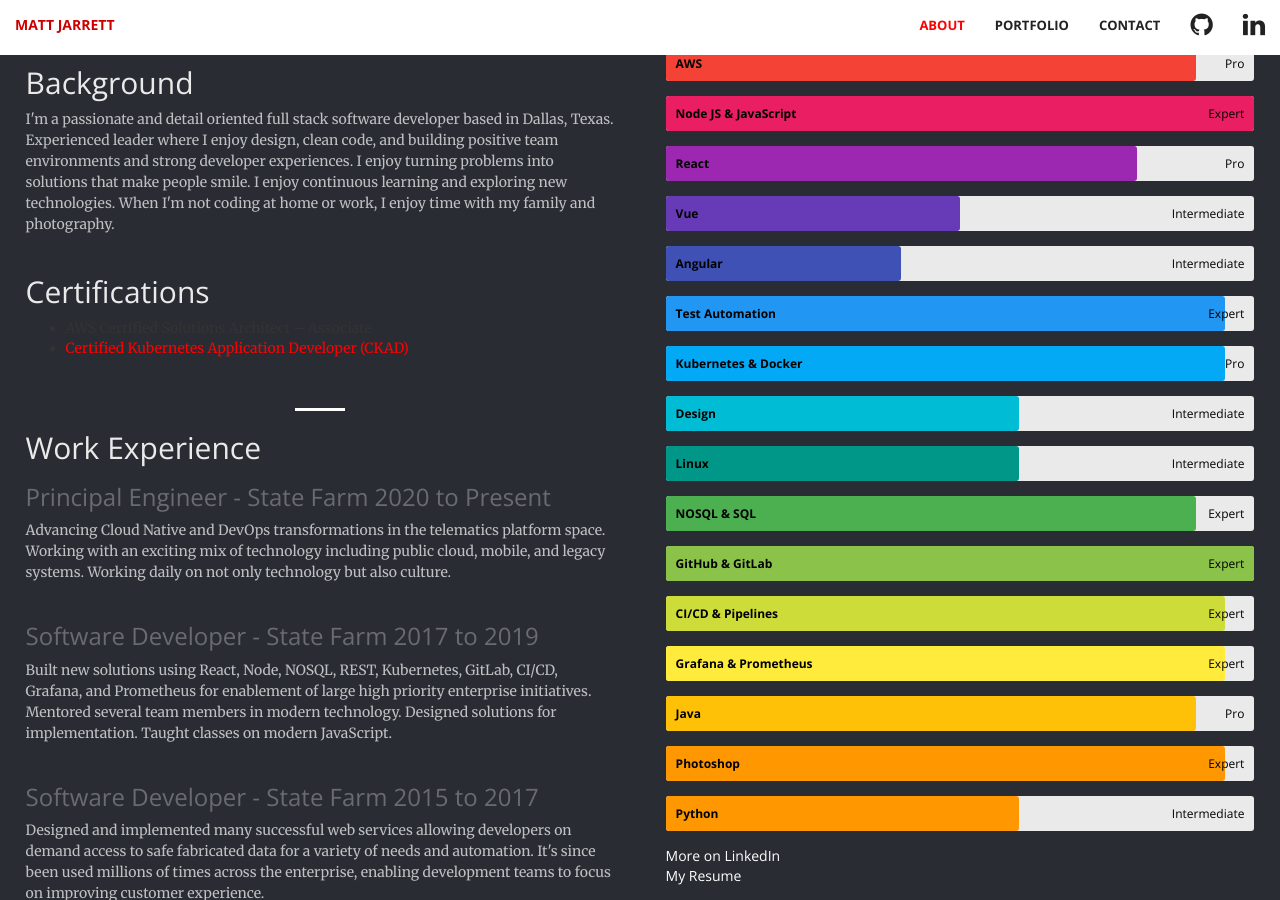
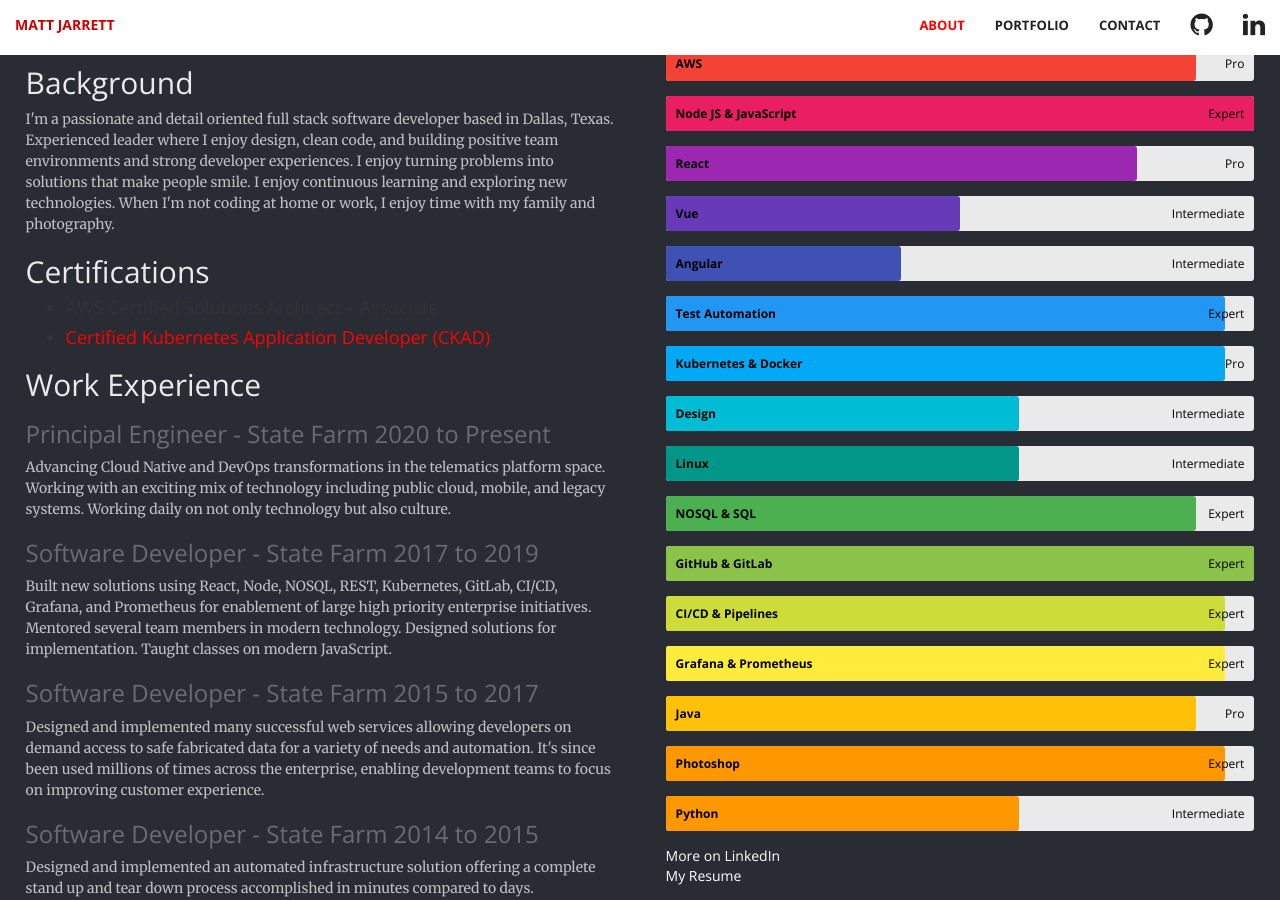
Before and after one commit to cujarrett/cujarrett.github.io, a Jekyll site: the page built from index.html, in a window 1280 px wide and 900 px high, scrolled down 1094 px. Built offline with Jekyll 4.4.1, drawn with Linux system fonts in a browser that asks for light colours; Markdown is read by kramdown in place of the engine named in the settings.

Commit message:
updates about section

```diff
--- a/_includes/about.html
+++ b/_includes/about.html
@@ -1,7 +1,7 @@
 <div class="about" id="about">
   <div class="col-lg-8 col-lg-offset-2 text-center">
     <h1 class="section-heading">about me</h1>
-    <hr class="light">
+    <hr class="white">
   </div>
   <div class="left" id="conditional-hide">
     <h2 class="text-light-faded">Background</h2>
@@ -11,43 +11,35 @@
       problems into solutions that make people smile. I enjoy continuous learning and exploring
       new technologies. When I'm not coding at home or work, I enjoy time with my family and
       photography.</p>
-    </br>
     <h2 class="text-light-faded">Certifications</h2>
-    <p class="text-faded"></p>
+    <p class="text-light-faded"></p>
     <ul>
-      <li>AWS Certified Solutions Architect – Associate</li>
-      <li><a alt="CKAD Verified Certification" href="https://www.youracclaim.com/badges/274f4c4a-ffdb-4caa-9ece-82338d7fa974">Certified Kubernetes Application Developer (CKAD)</a></li>
+      <h4><li>AWS Certified Solutions Architect – Associate</li></h4>
+      <h4><li><a alt="CKAD Verified Certification" href="https://www.youracclaim.com/badges/274f4c4a-ffdb-4caa-9ece-82338d7fa974">Certified Kubernetes Application Developer (CKAD)</a></li></h4>
     </ul>
-    </br>
-    <hr class="light">
     <h2 class="text-light-faded">Work Experience</h2>
     <h3 class="text-faded-more">Principal Engineer - State Farm 2020 to Present</h3>
     <p class="text-faded">Advancing Cloud Native and DevOps transformations in the telematics
       platform space. Working with an exciting mix of technology including public cloud, mobile,
       and legacy systems. Working daily on not only technology but also culture.</p>
-    </br>
     <h3 class="text-faded-more">Software Developer - State Farm 2017 to 2019</h3>
     <p class="text-faded">Built new solutions using React, Node, NOSQL, REST, Kubernetes, GitLab,
       CI/CD, Grafana, and Prometheus for enablement of large high priority enterprise initiatives.
       Mentored several team members in modern technology. Designed solutions for implementation.
       Taught classes on modern JavaScript.</p>
-    </br>
     <h3 class="text-faded-more">Software Developer - State Farm 2015 to 2017</h3>
     <p class="text-faded">Designed and implemented many successful web services allowing developers
       on demand access to safe fabricated data for a variety of needs and automation. It's since
       been used millions of times across the enterprise, enabling development teams to focus on
       improving customer experience.</p>
-    </br>
     <h3 class="text-faded-more">Software Developer - State Farm 2014 to 2015</h3>
     <p class="text-faded">Designed and implemented an automated infrastructure solution offering
       a complete stand up and tear down process accomplished in minutes compared to days.</p>
-    </br>
     <h3 class="text-faded-more">Software Developer - State Farm 2011 to 2014</h3>
     <p class="text-faded">Taught Java in Enterprise Java classes to spread knowledge. Active member
       of the college recruitment team including creation of campus events, hacks, and interviews.
       Mentored many college interns through a successful internships resulting in all receiving and
       accepting full time positions. Designed and implemented multiple solutions in Java.</p>
-    </br>
   </div>
   <div class="right" id="conditional-full-width">
     <div name="skills" id="skills-graph">
--- a/_sass/_base.scss
+++ b/_sass/_base.scss
@@ -15,6 +15,10 @@
 }
 
 hr.light {
+  border-color: white;
+}
+
+hr.white {
   border-color: white;
 }
 
```
